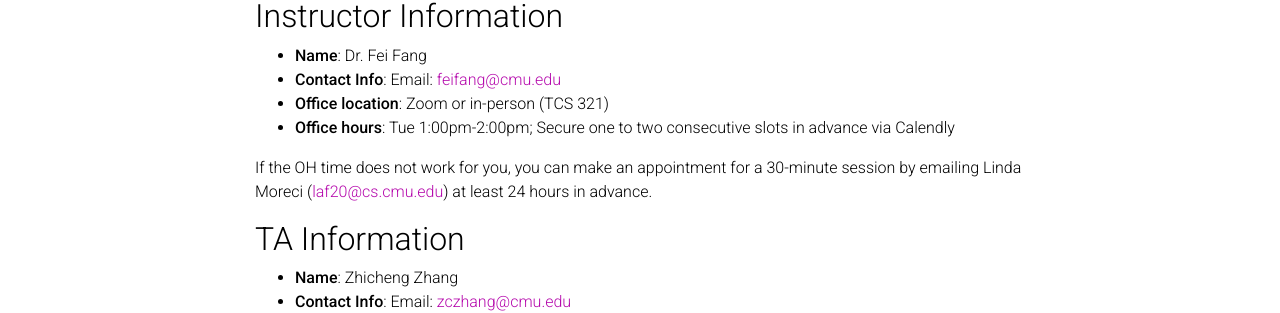
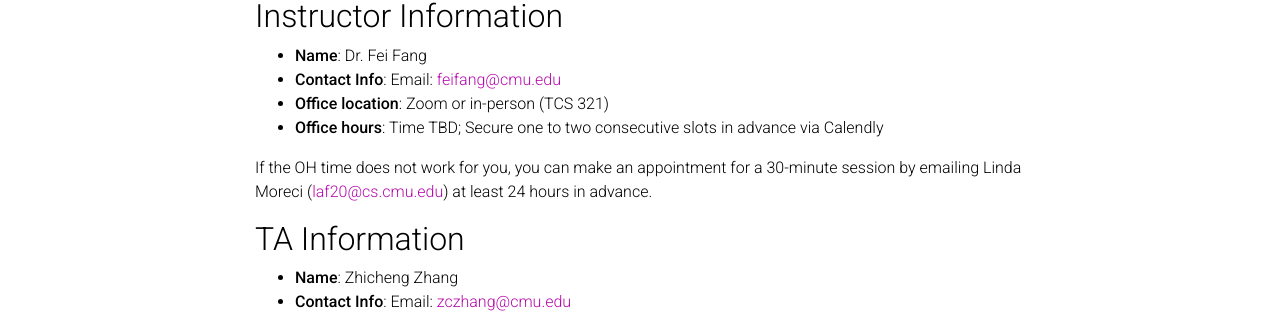
Before and after one commit to AIandSocialGoodLab/17737s24, a Jekyll site: the page built from _pages/about.md, in a window 1280 px wide and 900 px high. Shown: the part 362-675 px from the top of the window. Built offline with Jekyll 4.4.1, drawn with Linux system fonts in a browser that asks for light colours; comment, search, counter and statistics services are not loaded; a style sheet for code colours, icons or effects is not loaded.

```diff
--- a/_config.yml
+++ b/_config.yml
@@ -154,9 +154,9 @@ disqus_shortname: al-folio # put your disqus shortname
 # External sources.
 # If you have blog posts published on medium.com or other external sources,
 # you can display them in your blog by adding a link to the RSS feed.
-external_sources:
-  - name: medium.com
-    rss_url: https://medium.com/@al-folio/feed
+# external_sources:
+#   - name: medium.com
+#     rss_url: https://medium.com/@al-folio/feed
 
 # -----------------------------------------------------------------------------
 # Collections
--- a/_pages/about.md
+++ b/_pages/about.md
@@ -31,7 +31,7 @@ social: false  # includes social icons for course related platforms
 * **Name**: Dr. Fei Fang
 * **Contact Info**: Email: [feifang@cmu.edu](mailto:feifang.cmu.edu)
 * **Office location**: Zoom or in-person (TCS 321)
-* **Office hours**: Tue 1:00pm-2:00pm; Secure one to two consecutive slots in advance via Calendly
+* **Office hours**: Time TBD; Secure one to two consecutive slots in advance via Calendly
 
 If the OH time does not work for you, you can make an appointment for a 30-minute session by emailing Linda Moreci ([laf20@cs.cmu.edu](mailto: laf20@cs.cmu.edu)) at least 24 hours in advance.
 
```
